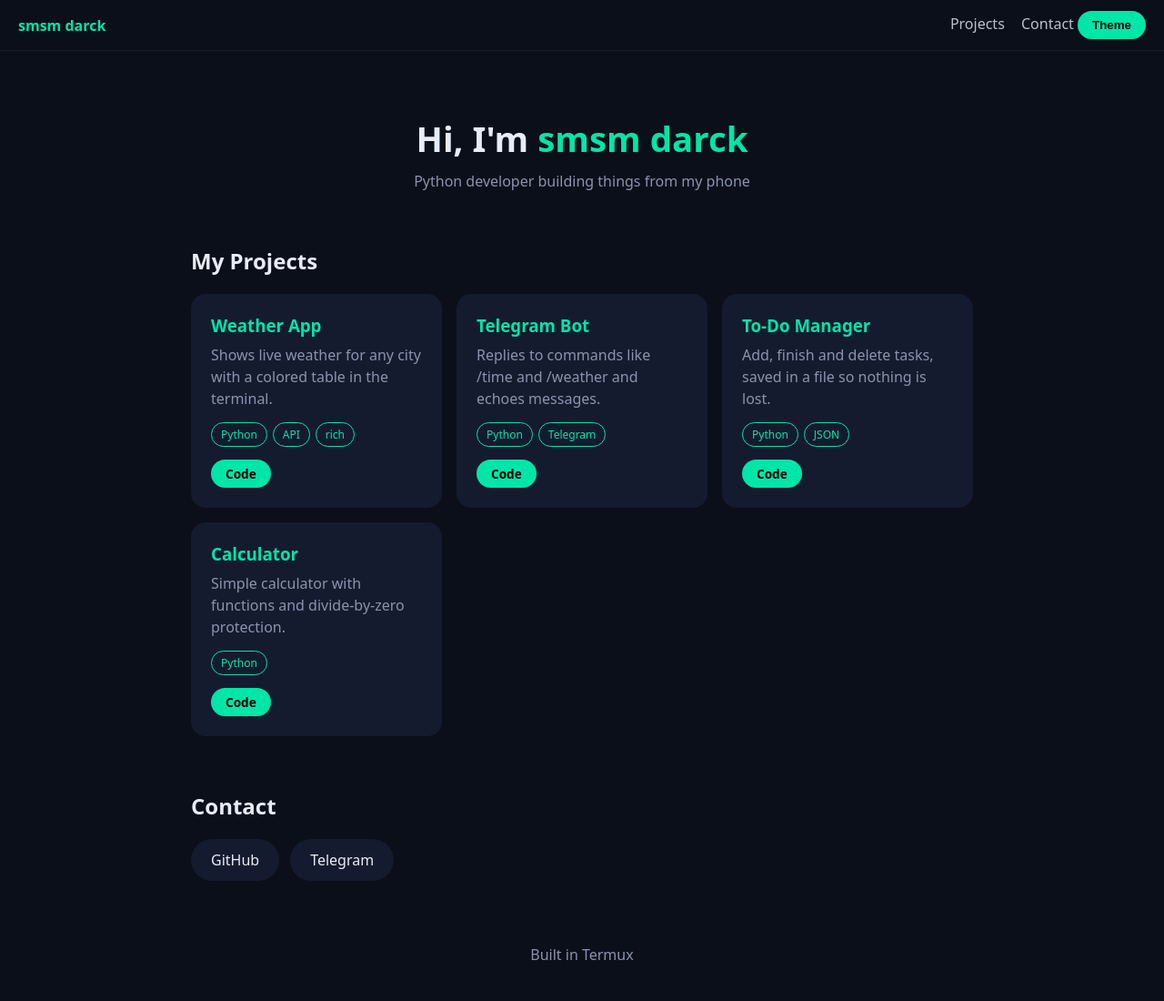
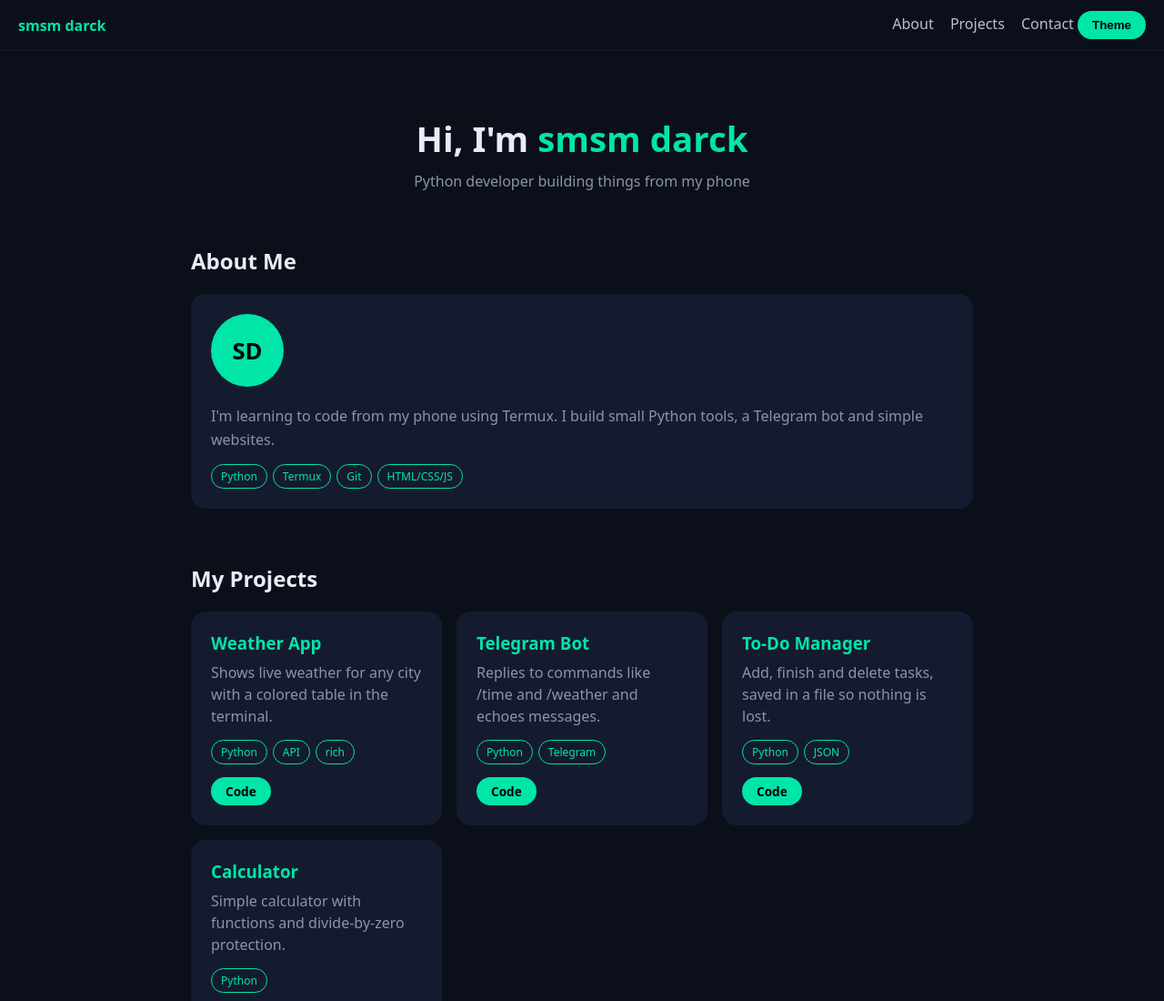
Before and after one commit to 01154685602ah-cmyk/mysite, a plain HTML site: page index.html in a window 1280 px wide. Shown: the top 1100 px of the page at 91% size. Drawn offline with Linux system fonts and the light colour scheme.

Commit message:
add about section

```diff
--- a/index.html
+++ b/index.html
@@ -31,12 +31,17 @@
   .links a { padding:12px 22px; border-radius:30px; background:var(--card); color:var(--text); text-decoration:none; }
   footer { text-align:center; padding:40px; color:var(--muted); }
   .code{display:inline-block;margin-top:14px;padding:6px 16px;border-radius:20px;background:var(--accent);color:#000;text-decoration:none;font-weight:bold;font-size:.85rem}
+  nav{flex-wrap:wrap;gap:8px}
+  .about{display:flex;gap:20px;align-items:center;background:var(--card);padding:22px;border-radius:16px;flex-wrap:wrap}
+  .avatar{width:80px;height:80px;border-radius:50%;background:var(--accent);color:#000;display:flex;align-items:center;justify-content:center;font-size:1.6rem;font-weight:bold;flex-shrink:0}
+  .about p{color:var(--muted);line-height:1.6}
 </style>
 </head>
 <body>
 <nav>
   <b>smsm darck</b>
   <div>
+    <a href="#about">About</a>
     <a href="#projects">Projects</a>
     <a href="#contact">Contact</a>
     <button id="theme">Theme</button>
@@ -47,6 +52,17 @@
   <h1>Hi, I'm <span>smsm darck</span></h1>
   <p class="sub">Python developer building things from my phone</p>
 </header>
+
+<section id="about">
+  <h2>About Me</h2>
+  <div class="about">
+    <div class="avatar">SD</div>
+    <div>
+      <p>I'm learning to code from my phone using Termux. I build small Python tools, a Telegram bot and simple websites.</p>
+      <div class="tags"><span>Python</span><span>Termux</span><span>Git</span><span>HTML/CSS/JS</span></div>
+    </div>
+  </div>
+</section>
 
 <section id="projects">
   <h2>My Projects</h2>
```
